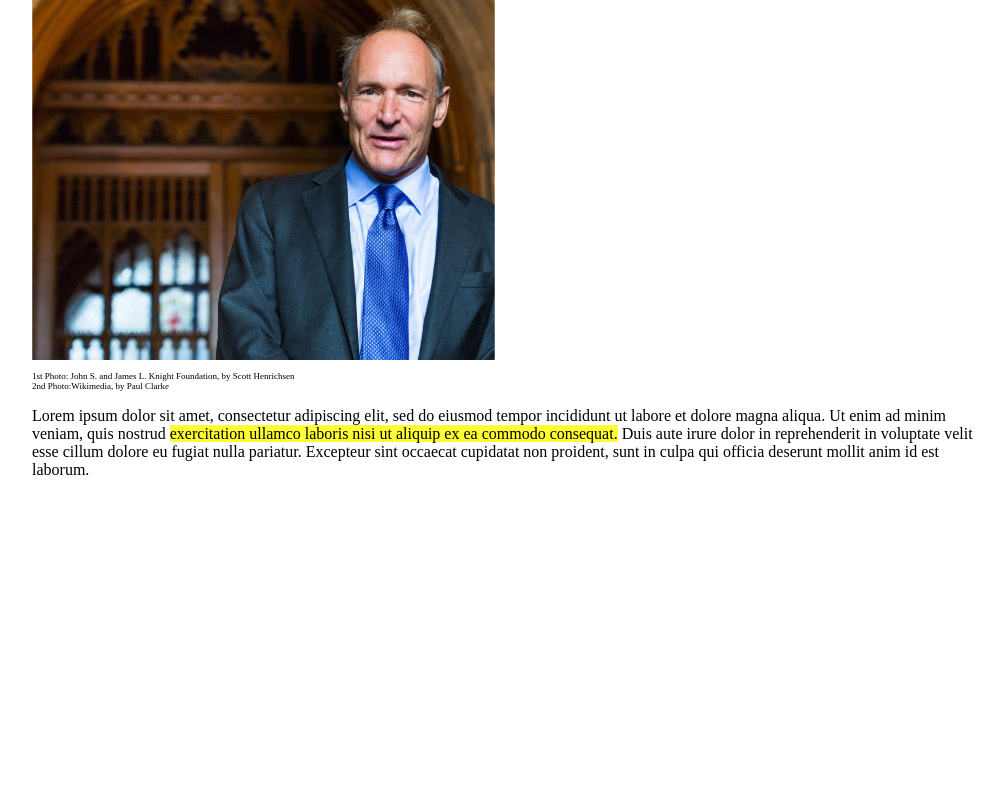
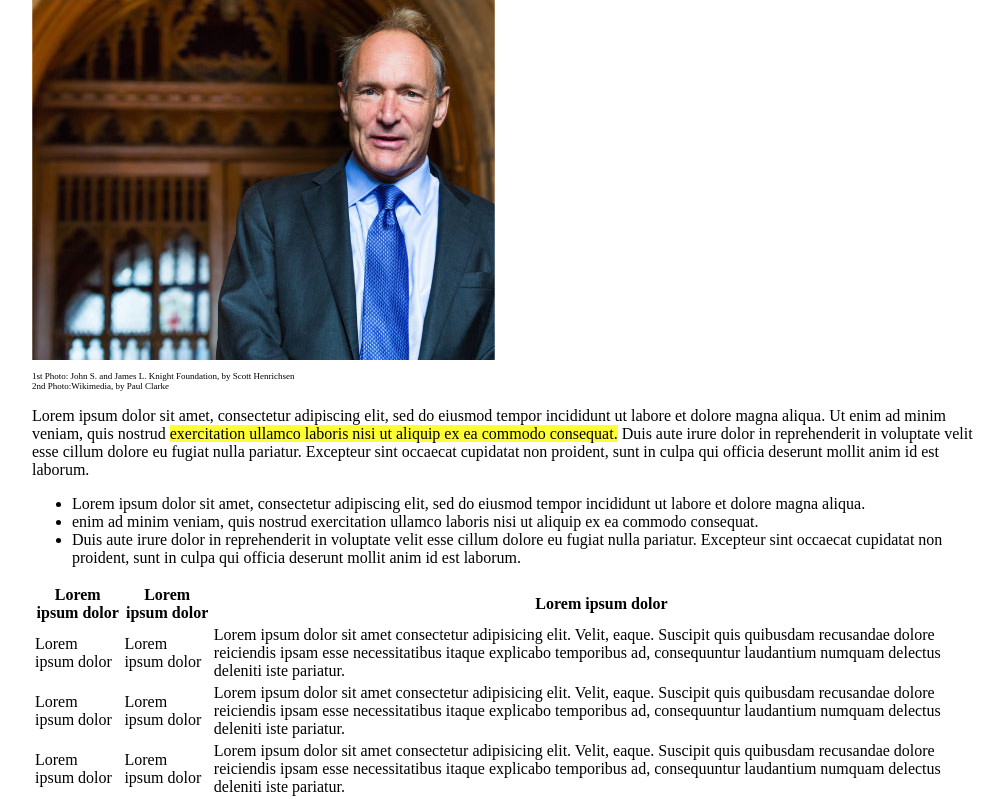
Before and after one commit to SorayaBoolean/html-css-booleaner, a plain HTML site: page index.html in a window 1280 px wide. Shown: the part 574-1373 px from the top of the page, without its empty margins (128-1132 px from the left). Before the commit the page ends 1069 px from the top, so only its background shows below. Drawn offline with Linux system fonts and the light colour scheme; files whose address does not match are found by name.

Commit message:
testo e tabella inseriti

```diff
--- a/index.html
+++ b/index.html
@@ -18,13 +18,49 @@
             <img id=tim2 src="img/tim-2.jpg" alt="tim2">
             <p>1st Photo: John S. and James L. Knight Foundation, by Scott Henrichsen <br> 2nd Photo:Wikimedia, by Paul Clarke</p>
         </div>
-        <section>
+        <section> <!--qui ci sta il testo-->
             <p>Lorem ipsum dolor sit amet, consectetur adipiscing elit, sed do eiusmod tempor incididunt ut labore et dolore magna aliqua. Ut enim ad minim veniam, quis nostrud <span class="evidenziatore">exercitation ullamco laboris nisi ut aliquip ex ea commodo consequat.</span> Duis aute irure dolor in reprehenderit in voluptate velit esse cillum dolore eu fugiat nulla pariatur. Excepteur sint occaecat cupidatat non proident, sunt in culpa qui officia deserunt mollit anim id est laborum.</p>
         </section>
-        <section>
-
+        <section> <!--qui ci sta la lista-->
+            <div>
+                <ul>
+                    <li>Lorem ipsum dolor sit amet, consectetur adipiscing elit, sed do eiusmod tempor incididunt ut labore et dolore magna aliqua.</li>
+                    <li>enim ad minim veniam, quis nostrud exercitation ullamco laboris nisi ut aliquip ex ea commodo consequat.</li>
+                    <li>Duis aute irure dolor in reprehenderit in voluptate velit esse cillum dolore eu fugiat nulla pariatur. Excepteur sint occaecat cupidatat non proident, sunt in culpa qui officia deserunt mollit anim id est laborum.</li>
+                </ul>
+            </div>
         </section>
-        <section>
+        <section><!--qui ci sta la tabella-->
+            <table>
+                <thead>
+                    <tr>
+                        <th>Lorem ipsum dolor</th>
+                        <th>Lorem ipsum dolor</th>
+                        <th>Lorem ipsum dolor</th>
+                    </tr>
+                </thead>
+                <tbody>
+                    <tr class="starred">
+                        <td>Lorem ipsum dolor</td>
+                        <td>Lorem ipsum dolor</td>
+                        <td>Lorem ipsum dolor sit amet consectetur adipisicing elit. Velit, eaque. Suscipit quis quibusdam recusandae dolore reiciendis ipsam esse necessitatibus itaque explicabo temporibus ad, consequuntur laudantium numquam delectus deleniti iste pariatur.</td>
+                    </tr>
+                    <tr>
+                        <td>Lorem ipsum dolor</td>
+                        <td>Lorem ipsum dolor</td>
+                        <td>Lorem ipsum dolor sit amet consectetur adipisicing elit. Velit, eaque. Suscipit quis quibusdam recusandae dolore reiciendis ipsam esse necessitatibus itaque explicabo temporibus ad, consequuntur laudantium numquam delectus deleniti iste pariatur.</td>
+                    </tr>
+                </tbody>
+                <tfoot>
+                    <tr class="starred">
+                        <td>Lorem ipsum dolor</td>
+                        <td>Lorem ipsum dolor</td>
+                        <td>Lorem ipsum dolor sit amet consectetur adipisicing elit. Velit, eaque. Suscipit quis quibusdam recusandae dolore reiciendis ipsam esse necessitatibus itaque explicabo temporibus ad, consequuntur laudantium numquam delectus deleniti iste pariatur.</td>
+                    </tr>
+                </tfoot>
+            </table>
+        </section>
+        <section> <!--qui ci sta fine testo-->
 
         </section>
     </main>
```
